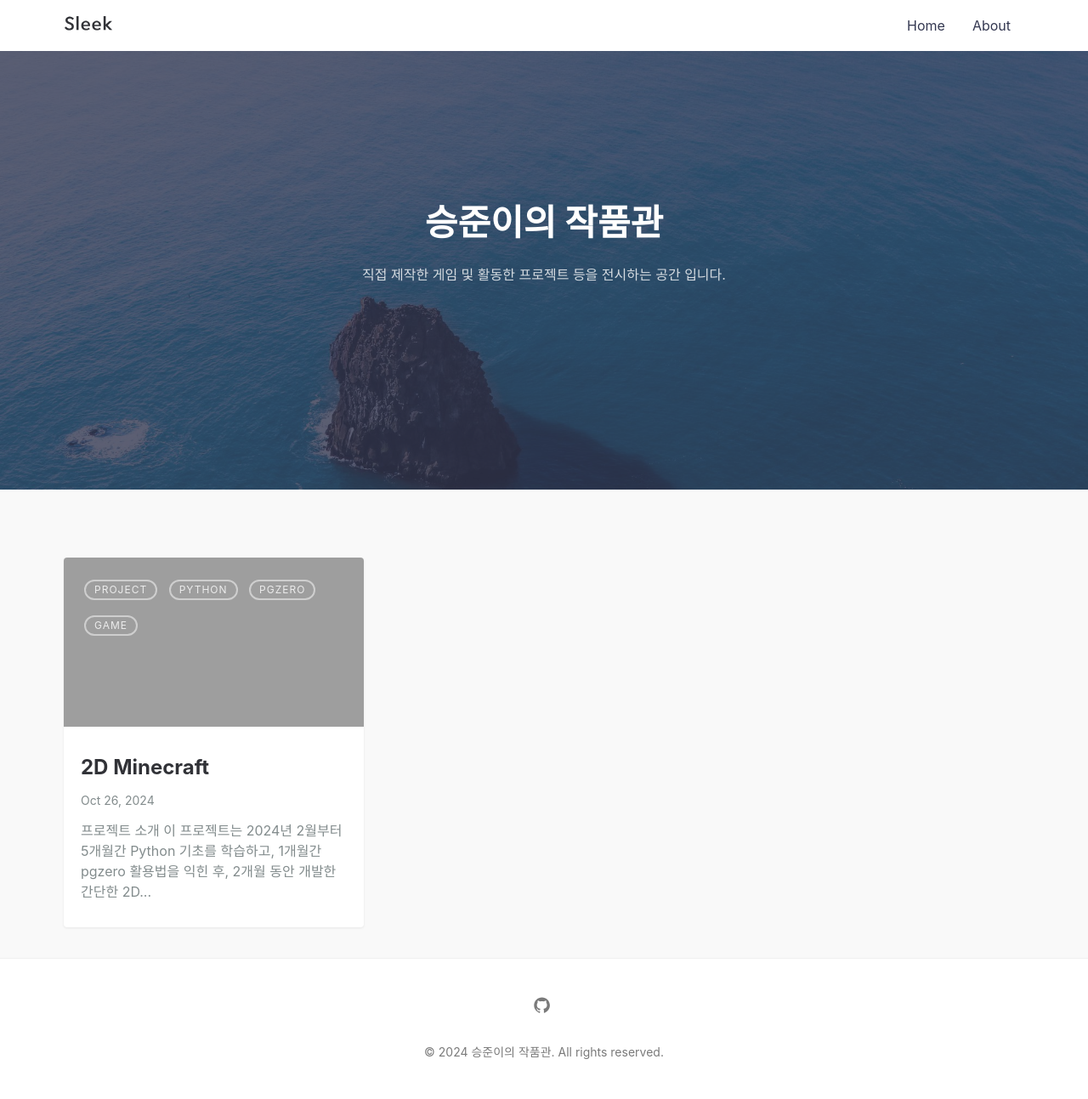
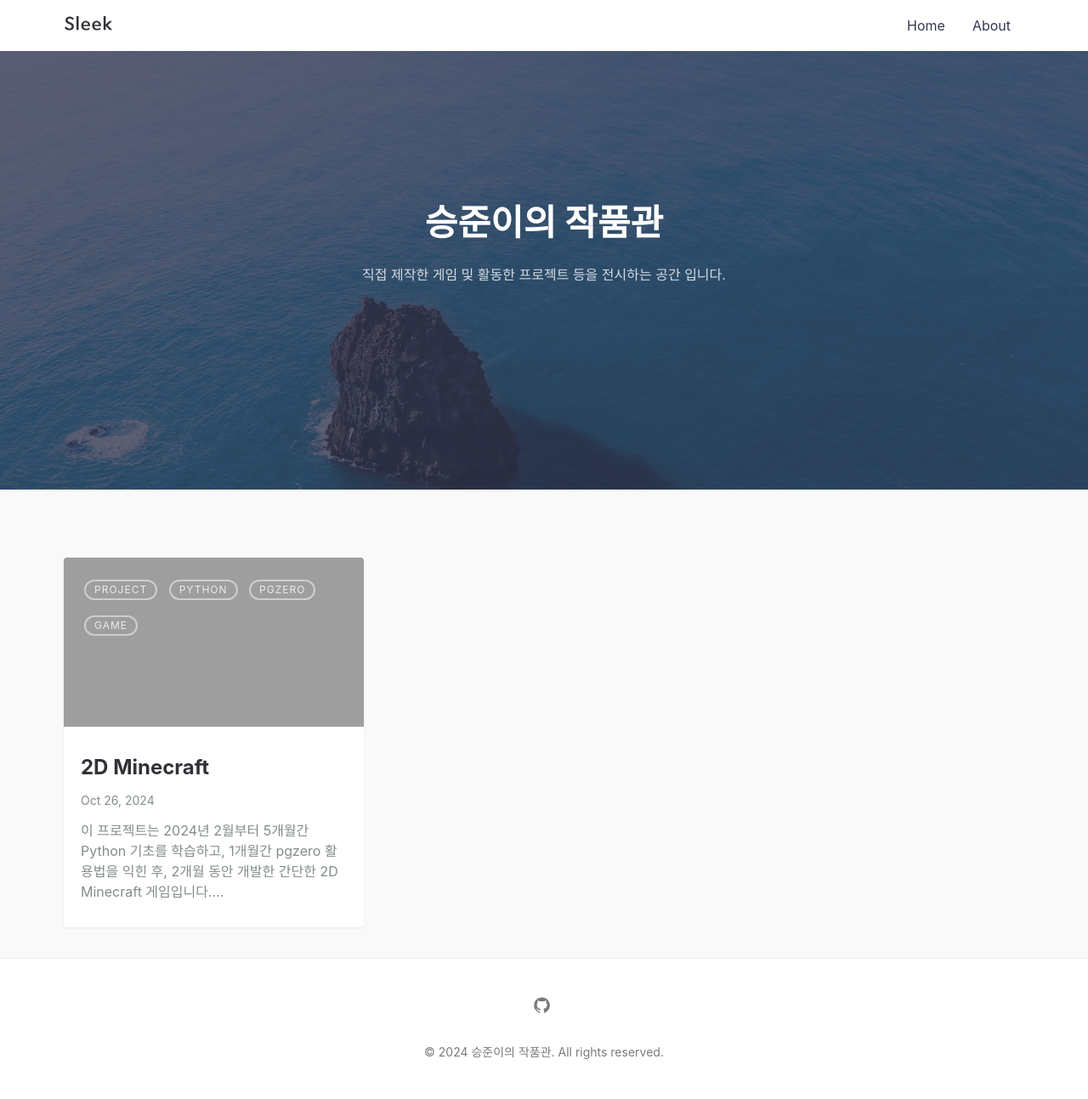
Before and after one commit to peoplegentle/peoplegentle.github.io, a Jekyll site: the page built from index.md, in a window 1280 px wide. Shown: the whole page at 85% size. Built offline with Jekyll 4.4.1, drawn with Linux system fonts in a browser that asks for light colours.

Commit message:
Git page & Post

```diff
--- a/_posts/2024-10-26-2d-minecraft.md
+++ b/_posts/2024-10-26-2d-minecraft.md
@@ -1,12 +1,11 @@
 ---
 layout: post
 title: 2D Minecraft
-featured-img: "https://github.com/user-attachments/assets/3bf64e73-056e-48ed-8959-d91b9c1d57c1"
+featured-img: 2d-minecraft
 mathjax: true
 categories: [project, python, pgzero, game]
 ---
 
-# 프로젝트 소개
 이 프로젝트는 2024년 2월부터 5개월간 Python 기초를 학습하고, 1개월간 pgzero 활용법을 익힌 후, 2개월 동안 개발한 간단한 2D Minecraft 게임입니다. Python의 pgzero 라이브러리를 사용하여 제작되었습니다.
 <br>
 <br>
```
Also changed, not shown: _img/posts/2d-minecraft.png (added), 11 other files.
